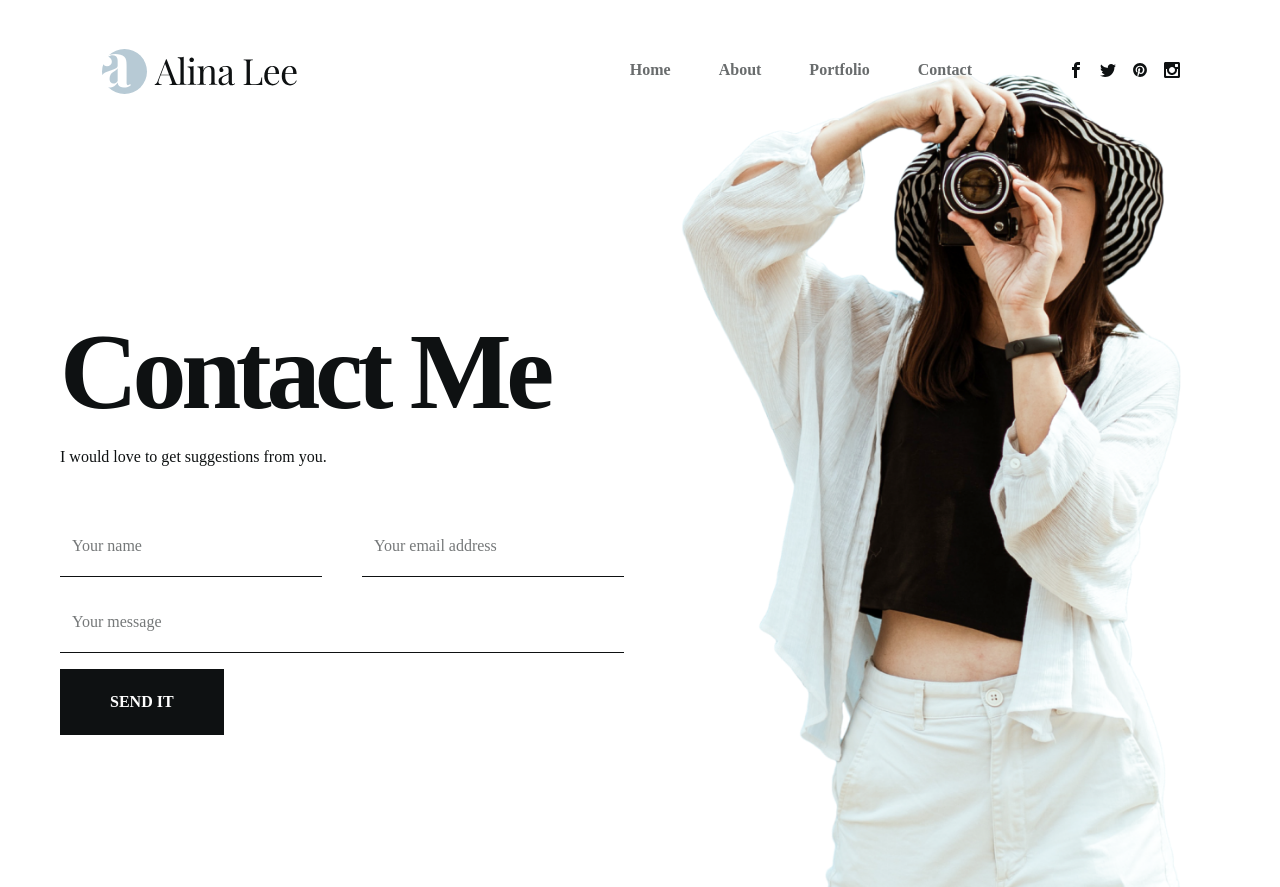
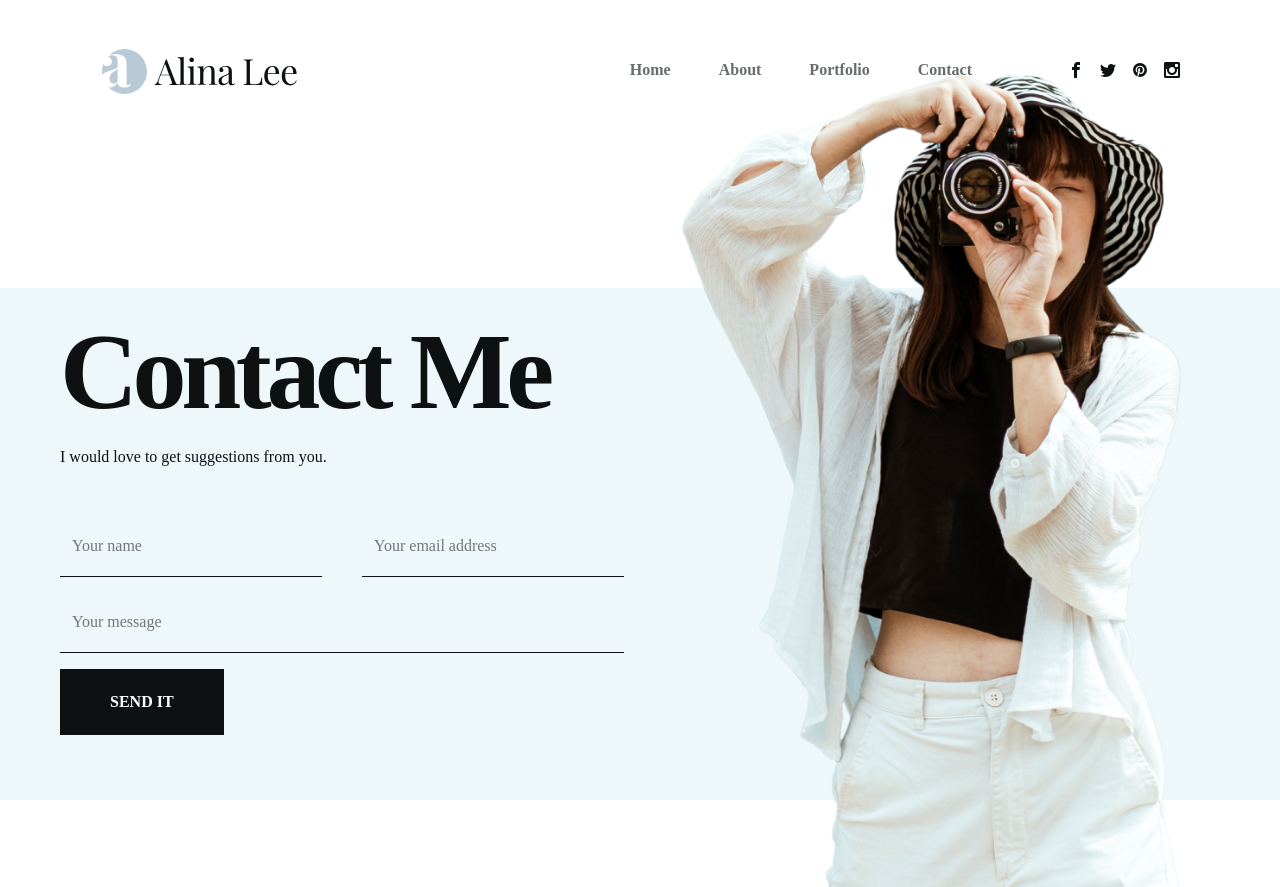
Before and after one commit to acz1992/blickfang-blumen, a React (Vite) app: page /contact in a window 1280 px wide. Built offline with nearby package versions, Linux system fonts and the light colour scheme.

Commit message:
Add Contact animations

```diff
--- a/src/pages/Contact.tsx
+++ b/src/pages/Contact.tsx
@@ -1,14 +1,26 @@
 import WomanImg from "../assets/img/contact/woman.png";
+import { motion } from "framer-motion";
+import { transition1 } from "../utils/transitions";
 
 const Contact = () => {
 	return (
-		<section className="section bg-white">
+		<motion.section
+			initial={{ opacity: 0, y: "100%" }}
+			animate={{ opacity: 1, y: 0 }}
+			exit={{ opacity: 0, y: "100%" }}
+			transition={transition1}
+			className="section"
+		>
 			<div className="container mx-auto h-full">
 				<div className="flex flex-col lg:flex-row h-full items-center justify-start pt-36 gap-x-8 text-center lg:text-left">
-					{/* bg */}
-					<div className="hidden lg:flex bg-[#eef7f9] absolute bottom-0 left-0 right-0 top-72 -z-10">
-						bg
-					</div>
+					{/* Blue Background */}
+					<motion.div
+						initial={{ opacity: 0, y: "100%" }}
+						animate={{ opacity: 1, y: 0 }}
+						exit={{ opacity: 0, y: "100%" }}
+						transition={transition1}
+						className="hidden lg:flex bg-[#eef7f9] absolute bottom-0 left-0 right-0 top-72 -z-10"
+					></motion.div>
 					{/* Text and Form */}
 					<div className="lg:flex-1 lg:pt-32 px-4">
 						<h1 className="h1">Contact Me</h1>
@@ -40,12 +52,18 @@ const Contact = () => {
 						</form>
 					</div>
 					{/* Image */}
-					<div className="lg:flex-1">
+					<motion.div
+						initial={{ opacity: 0, y: "100%" }}
+						animate={{ opacity: 1, y: 0 }}
+						exit={{ opacity: 0, y: "100%" }}
+						transition={{ transition: transition1, duration: 1.5 }}
+						className="lg:flex-1"
+					>
 						<img src={WomanImg} alt="" />
-					</div>
+					</motion.div>
 				</div>
 			</div>
-		</section>
+		</motion.section>
 	);
 };
 
--- a/src/pages/Portfolio.tsx
+++ b/src/pages/Portfolio.tsx
@@ -4,14 +4,28 @@ import Image2 from "../assets/img/portfolio/2.png";
 import Image3 from "../assets/img/portfolio/3.png";
 import Image4 from "../assets/img/portfolio/4.png";
 import { Link } from "react-router-dom";
+import { motion } from "framer-motion";
+import { transition1 } from "../utils/transitions";
 
 const Portfolio = () => {
 	return (
-		<section className="section">
+		<motion.section
+			initial={{ opacity: 0, y: "100%" }}
+			animate={{ opacity: 1, y: 0 }}
+			exit={{ opacity: 0, y: "100%" }}
+			transition={transition1}
+			className="section"
+		>
 			<div className="container mx-auto h-full relative">
 				<div className="flex flex-col lg:flex-row h-full items-center justify-start gap-x-24 text-center lg:text-left pt-24 lg:pt-36 pb-8">
 					{/* Text */}
-					<div className="flex flex-col lg:items-start">
+					<motion.div
+						initial={{ opacity: 0, y: "-80%" }}
+						animate={{ opacity: 1, y: 0 }}
+						exit={{ opacity: 0, y: "-80%" }}
+						transition={transition1}
+						className="flex flex-col lg:items-start"
+					>
 						<h1 className="h1">Portfolio</h1>
 						<p className="mb-12 max-w-sm">
 							Blickanfang Blumen bloomed from my love of flowers,{" "}
@@ -28,7 +42,7 @@ const Portfolio = () => {
 						>
 							Hire our services
 						</Link>
-					</div>
+					</motion.div>
 					{/* Images Grid */}
 					<div className="grid grid-cols-2 lg:gap-2">
 						{/* Image 1 */}
@@ -66,7 +80,7 @@ const Portfolio = () => {
 					</div>
 				</div>
 			</div>
-		</section>
+		</motion.section>
 	);
 };
 
```
